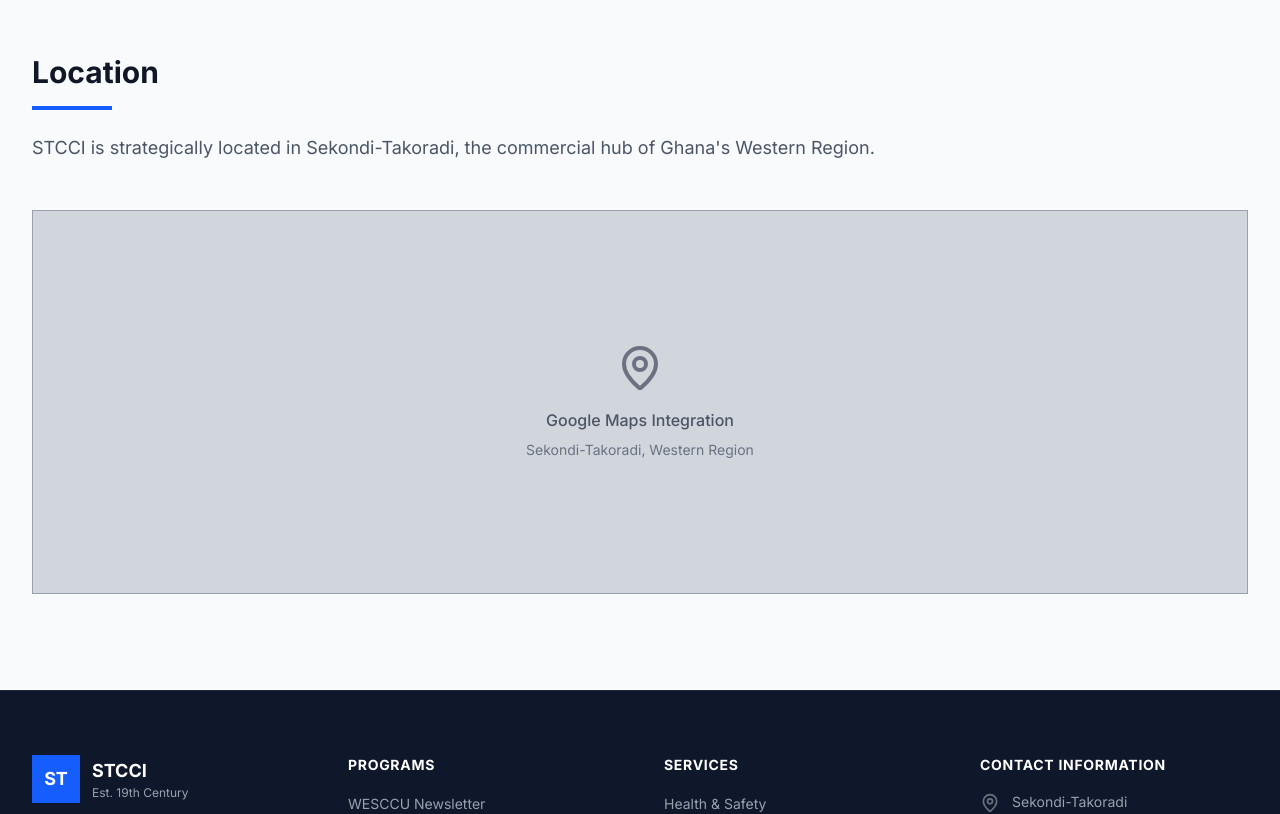
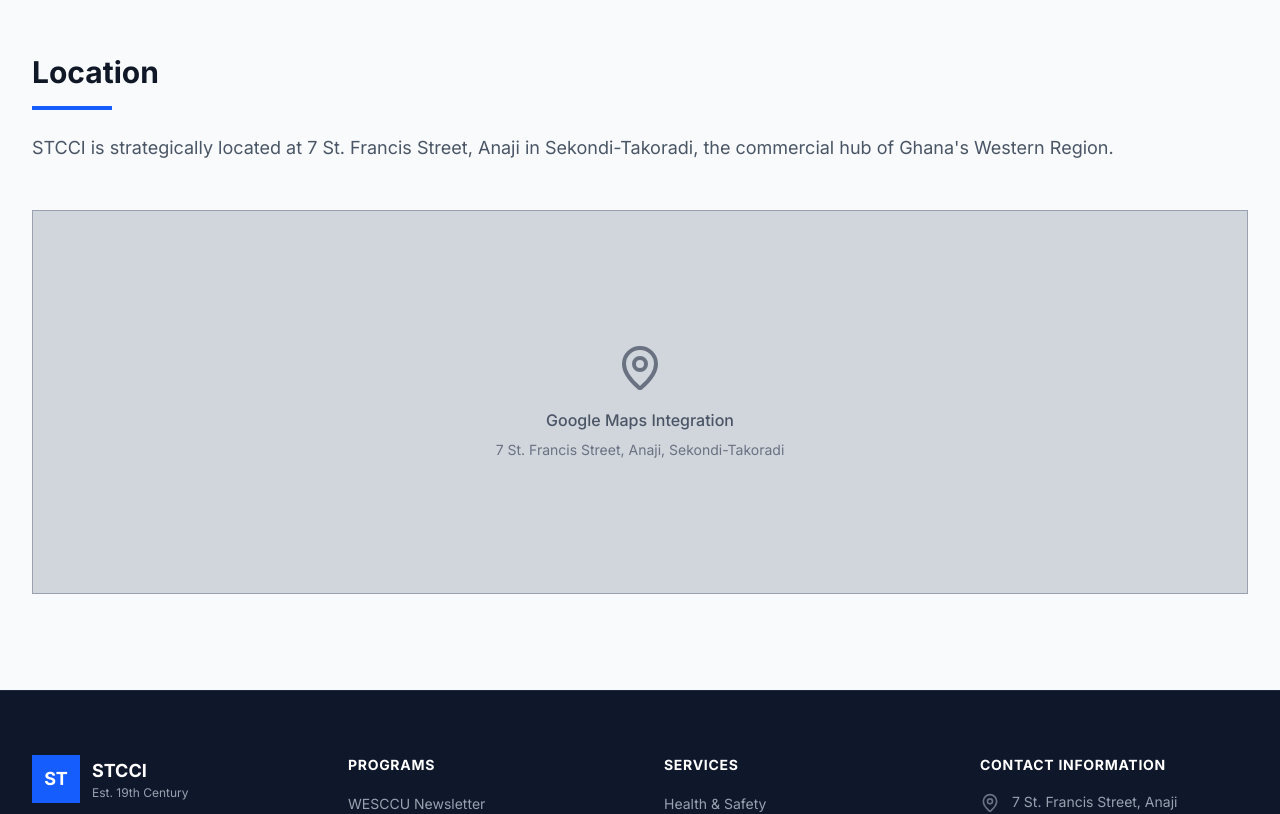
Before and after one commit to ikaydreams-dev/Chamber, a Next.js app: page /contact in a window 1280 px wide. Shown: the part 1620-2434 px from the top of the page. Built offline with nearby package versions, Linux system fonts and the light colour scheme.

Commit message:
Update social media links and physical address
- Updated Facebook link to http://www.facebook.com/stccigh
- Updated Twitter/X link to https://x.com/stcci_ghana
- Updated physical address to 7 St. Francis Street, Anaji
- Changes applied to footer and contact page

```diff
--- a/app/contact/page.tsx
+++ b/app/contact/page.tsx
@@ -46,6 +46,7 @@ export default function ContactPage() {
                         Physical Address
                       </h3>
                       <p className="text-gray-600 dark:text-gray-400 leading-relaxed">
+                        7 St. Francis Street, Anaji<br />
                         Sekondi-Takoradi<br />
                         Western Region<br />
                         Ghana
@@ -94,7 +95,7 @@ export default function ContactPage() {
                 </h3>
                 <div className="flex space-x-3">
                   <a
-                    href="https://facebook.com/STCCIGh"
+                    href="http://www.facebook.com/stccigh"
                     target="_blank"
                     rel="noopener noreferrer"
                     title="Facebook"
@@ -104,11 +105,11 @@ export default function ContactPage() {
                     <Circle className="w-4 h-4 text-gray-600 dark:text-gray-400" fill="currentColor" />
                   </a>
                   <a
-                    href="https://twitter.com/STCCI_Ghana"
+                    href="https://x.com/stcci_ghana"
                     target="_blank"
                     rel="noopener noreferrer"
-                    title="Twitter"
-                    aria-label="Twitter"
+                    title="X (Twitter)"
+                    aria-label="X (Twitter)"
                     className="w-10 h-10 border border-gray-300 dark:border-slate-600 flex items-center justify-center hover:border-blue-400 hover:bg-blue-50 dark:hover:bg-blue-950/20 transition-colors"
                   >
                     <Circle className="w-4 h-4 text-gray-600 dark:text-gray-400" fill="currentColor" />
@@ -232,7 +233,7 @@ export default function ContactPage() {
             </h2>
             <div className="w-20 h-1 bg-blue-600"></div>
             <p className="text-lg text-gray-600 dark:text-gray-400 mt-6">
-              STCCI is strategically located in Sekondi-Takoradi, the commercial hub of Ghana's Western Region.
+              STCCI is strategically located at 7 St. Francis Street, Anaji in Sekondi-Takoradi, the commercial hub of Ghana's Western Region.
             </p>
           </div>
           <div className="bg-gray-300 dark:bg-slate-800 border border-gray-400 dark:border-slate-700 h-96 flex items-center justify-center">
@@ -242,7 +243,7 @@ export default function ContactPage() {
                 Google Maps Integration
               </p>
               <p className="text-sm text-gray-500 dark:text-gray-500 mt-2">
-                Sekondi-Takoradi, Western Region
+                7 St. Francis Street, Anaji, Sekondi-Takoradi
               </p>
             </div>
           </div>
--- a/components/footer.tsx
+++ b/components/footer.tsx
@@ -39,10 +39,10 @@ export function Footer() {
               business interests and economic development.
             </p>
             <div className="flex space-x-3">
-              <a href="https://facebook.com/STCCIGh" target="_blank" rel="noopener noreferrer" className="w-10 h-10 border border-gray-700 flex items-center justify-center hover:border-blue-500 hover:bg-blue-500/10 transition-colors" title="Facebook" aria-label="Facebook">
+              <a href="http://www.facebook.com/stccigh" target="_blank" rel="noopener noreferrer" className="w-10 h-10 border border-gray-700 flex items-center justify-center hover:border-blue-500 hover:bg-blue-500/10 transition-colors" title="Facebook" aria-label="Facebook">
                 <Circle className="w-4 h-4 text-gray-400" fill="currentColor" />
               </a>
-              <a href="https://twitter.com/STCCI_Ghana" target="_blank" rel="noopener noreferrer" className="w-10 h-10 border border-gray-700 flex items-center justify-center hover:border-blue-400 hover:bg-blue-400/10 transition-colors" title="Twitter" aria-label="Twitter">
+              <a href="https://x.com/stcci_ghana" target="_blank" rel="noopener noreferrer" className="w-10 h-10 border border-gray-700 flex items-center justify-center hover:border-blue-400 hover:bg-blue-400/10 transition-colors" title="X (Twitter)" aria-label="X (Twitter)">
                 <Circle className="w-4 h-4 text-gray-400" fill="currentColor" />
               </a>
               <a href="#" className="w-10 h-10 border border-gray-700 flex items-center justify-center hover:border-blue-600 hover:bg-blue-600/10 transition-colors" title="LinkedIn" aria-label="LinkedIn">
@@ -89,7 +89,7 @@ export function Footer() {
               <li className="flex items-start space-x-3">
                 <MapPin className="w-5 h-5 text-gray-500 flex-shrink-0 mt-0.5" />
                 <span className="text-sm text-gray-400 leading-relaxed">
-                  Sekondi-Takoradi<br />Western Region, Ghana
+                  7 St. Francis Street, Anaji<br />Sekondi-Takoradi<br />Western Region, Ghana
                 </span>
               </li>
               <li className="flex items-center space-x-3">
```
